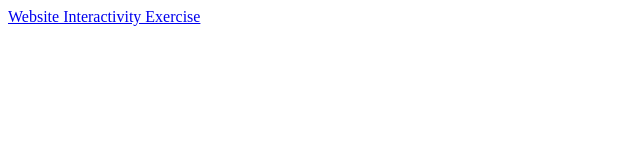
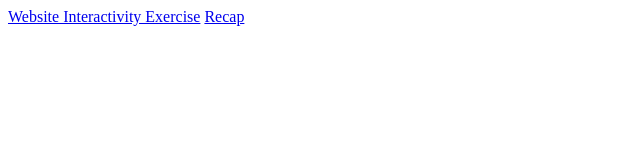
Before and after one commit to meetomkar/website-interactivity-exercise, a plain HTML site: page index.html in a window 1280 px wide. Shown: the full height of the page, 0-640 px from the left. Drawn offline with Linux system fonts and the light colour scheme.

Commit message:
Update index.html

```diff
--- a/index.html
+++ b/index.html
@@ -4,6 +4,7 @@
     <meta charset="UTF-8">
     <title>Document</title>
     <a href="exercise.html">Website Interactivity Exercise</a>
+    <a href="recap.html">Recap</a>
     <!-- Global site tag (gtag.js) - Google Analytics -->
     <script async src="https://www.googletagmanager.com/gtag/js?id=G-TMCNCJQ0QM"></script>
     <script>
```
